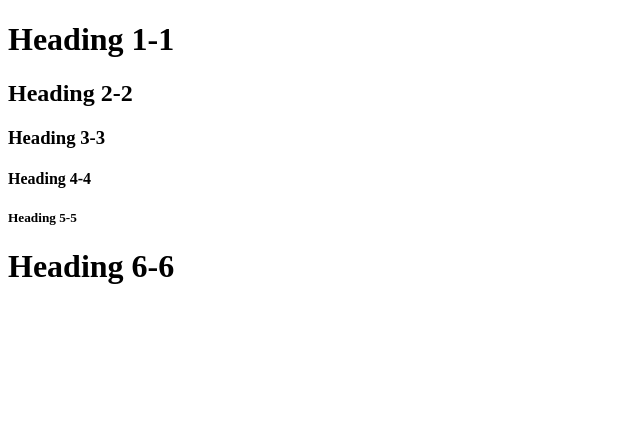
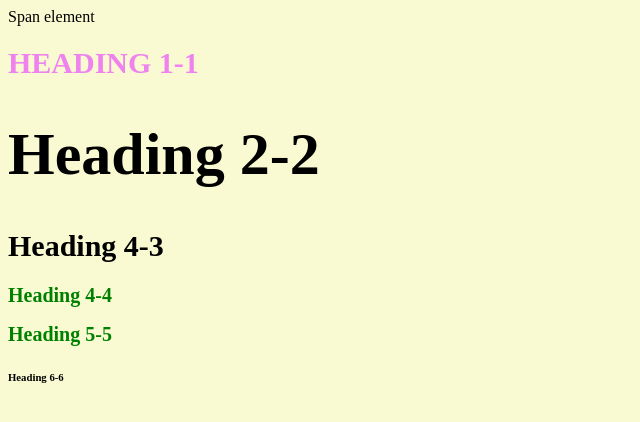
Before and after one commit to RustyToken/rusty-git, a plain HTML site: page style.html in a window 1280 px wide. Shown: the whole page, without its empty margins (0-640 px from the left). Drawn offline with Linux system fonts and the light colour scheme.

Commit message:
created a css file and style

```diff
--- /dev/null
+++ b/TEst.css
@@ -0,0 +1,26 @@
+body{
+	background-color: lightgoldenrodyellow;
+}
+
+
+h1{font-size: 30px;
+}
+
+h2{color: red;
+  font-size: 20px;
+}
+
+h2{color: green;
+  font-size: 20px;
+}
+
+.big {font-size: 60px;}
+
+.uppercase {text-transform: uppercase;}
+
+.uppercase .big {
+	color: navy;}
+
+h1 span{
+	color: violet;
+}
--- a/style.html
+++ b/style.html
@@ -1,16 +1,24 @@
 <!DOCTYPE html>
 <html>
+
+
 <head>
-	<title>Style test</title>
+
+	<title>Style test</title><!--title head -->
+
+	<link rel="stylesheet" type="text/css" href="Test.css">
+
 </head>
+
+
 <body>
-
-   <H1>Heading 1-1</H1>
-   <H2>Heading 2-2</H2>
- <H3>Heading 3-3</H3>
- <H4>Heading 4-4</H4>
- <H5>Heading 5-5</H5>
- <H1>Heading 6-6</H6>
+   <span>Span element</span>
+   <H1 class="uppercase"><span>Heading 1-1</span></H1>
+   <H1 class="big">Heading 2-2</H1>
+ <H1>Heading 4-3</H1>
+ <H2>Heading 4-4</H2>
+ <H2>Heading 5-5</H2>
+ <H6>Heading 6-6</H6>
 
 </body>
 </html>
```
